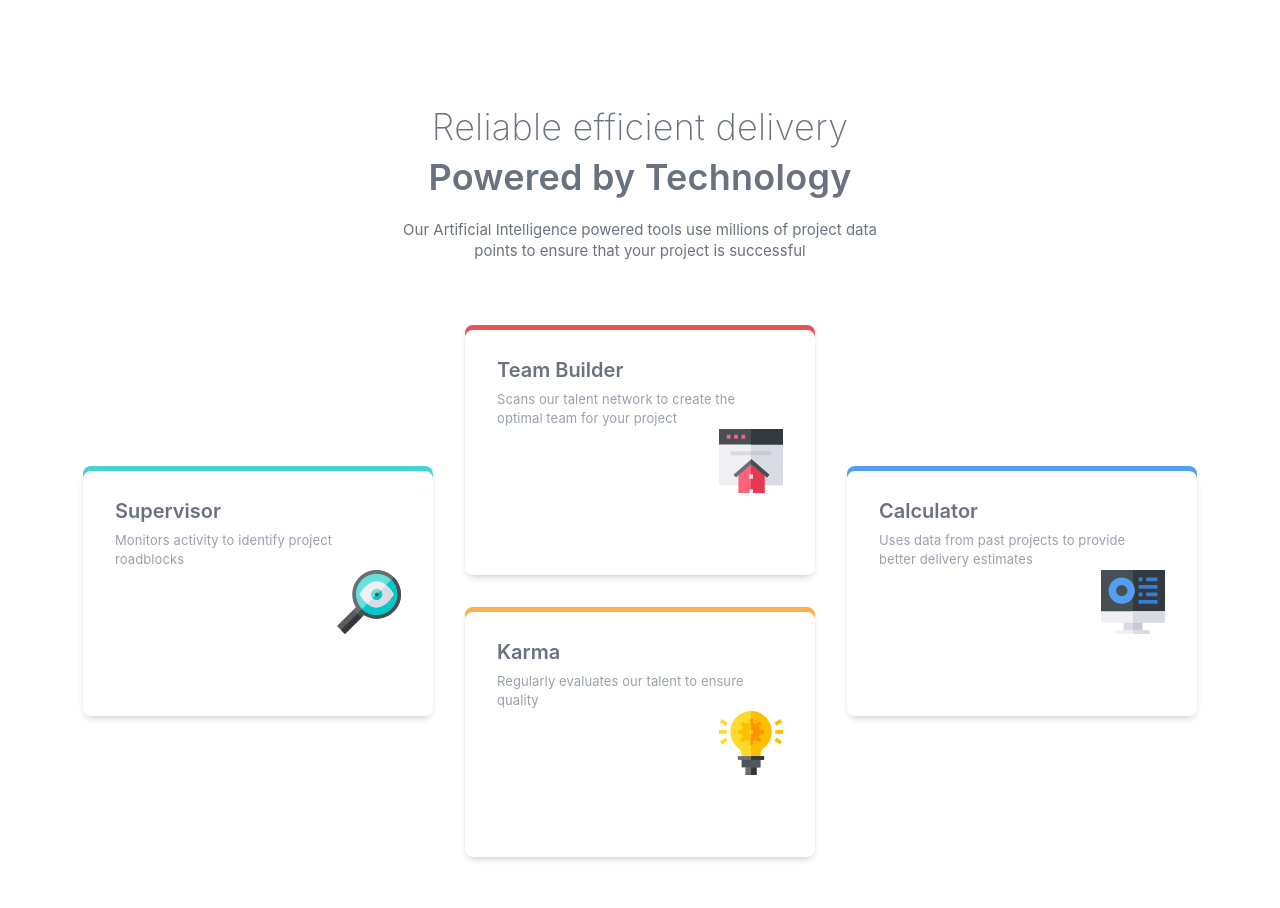
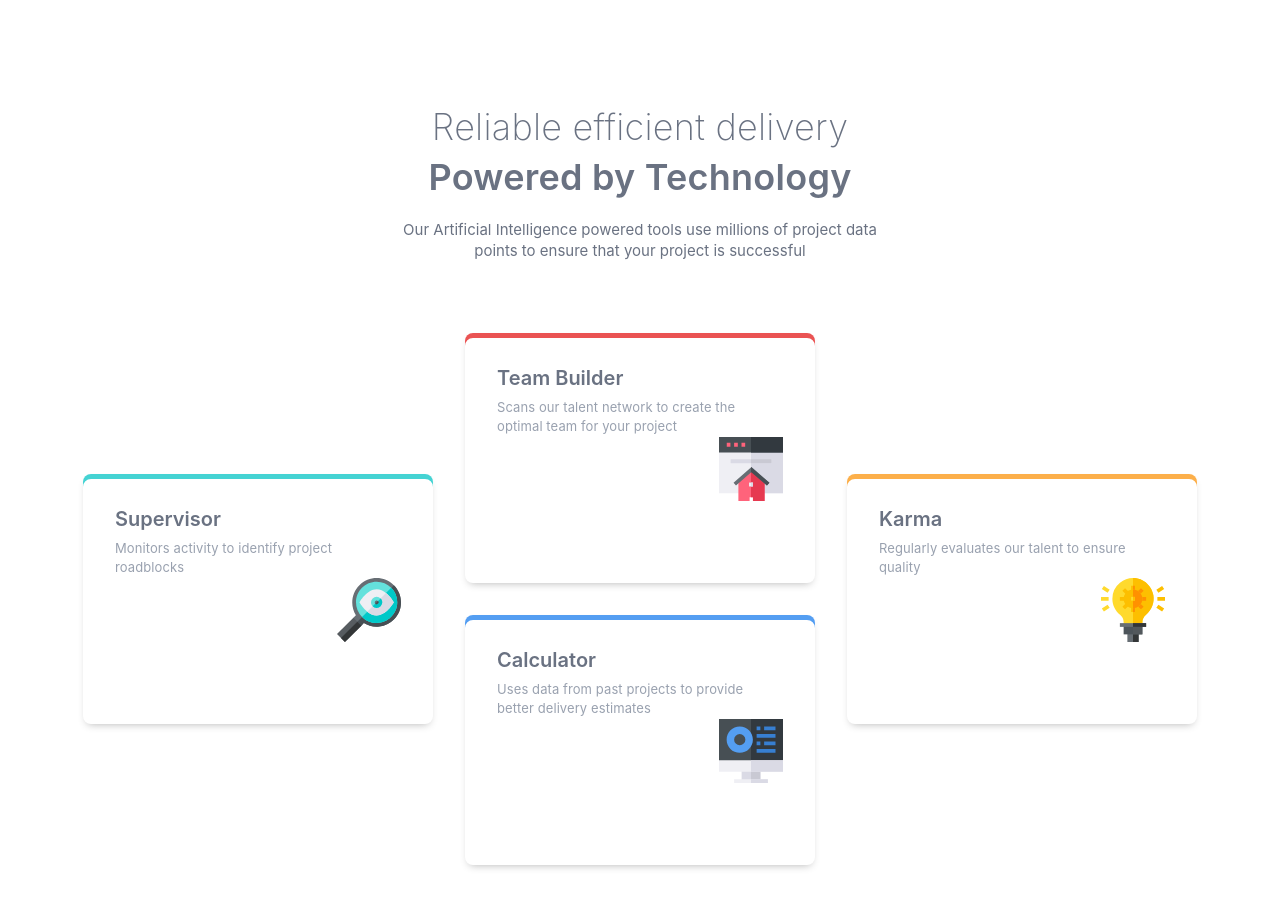
Before and after one commit to fringe4life/four-cards, a React (Vite) app: page / in a window 1280 px wide. Shown: the top 908 px of the page. Built offline with nearby package versions, Linux system fonts and the light colour scheme.

Commit message:
actually fixed columns

```diff
--- a/src/App.tsx
+++ b/src/App.tsx
@@ -7,7 +7,7 @@ function App() {
   return (
     <>
       <Header />
-      <main className="grid justify-center col-[2]  mb-[2.875rem] md:mb-20 xl:mb-40 grid-cols-[19.625rem]  md:grid-cols-[21.875rem_21.875rem_21.875rem_21.875rem] gap-8  xl:grid-cols-[21.875rem_21.875rem_21.875rem] xl:grid-rows-4">
+      <main className="grid justify-self-center col-[2]  mb-[2.875rem] md:mb-20 xl:mb-40 grid-cols-[1fr]  md:grid-cols-[1fr_9.8125rem_9.8125rem_9.8125rem_9.8125rem_1fr] gap-8  xl:grid-cols-[1fr_21.875rem_21.875rem_21.875rem_1fr] xl:grid-rows-4">
         {cardEls}
       </main>
     </>
--- a/src/components/Header.tsx
+++ b/src/components/Header.tsx
@@ -1,6 +1,6 @@
 export default function Header(){
     return (
-        <header className="text-gray-500 col-[2] mb-16 mt-14 md:mt-20 xl:mt-[6.375rem] text-center max-w-[50.375ch] justify-self-center">
+        <header className="text-gray-500 col-[2] mb-16 xl:mb-18 mt-14 md:mt-20 xl:mt-[6.375rem] text-center max-w-[50.375ch] justify-self-center">
             <hgroup>
                 <h1 className="font-extralight text-4xl leading-[1.4] tracking-[0.25px]">Reliable efficient delivery</h1>
                 <h2 className="font-semibold text-4xl leading-[1.4] tracking-[0.25px] mb-4">Powered by Technology</h2>
--- a/src/data.ts
+++ b/src/data.ts
@@ -11,8 +11,8 @@ export default [
         img: supervisor,
         id:1,
         sm: ["col-span-1"],
-        md: [ "md:col-start-2", "md:col-span-2", 'md:row-span-full',  ],
-        xl: ["xl:col-[1]", "xl:row-start-[2]", "xl:row-span-2"],
+        md: [ "md:col-start-3", "md:col-span-2", 'md:row-span-full',  ],
+        xl: ["xl:col-start-2", "xl:row-start-[2]", "xl:row-span-2"],
         shadow: "shadow-[inset_0_5px_0_0_#45d3d3,0_4px_8px_-4px_#0000004d]"
     },
     {
@@ -21,8 +21,8 @@ export default [
         img: team,
         id:2,
         sm: ["col-span-1"],
-        md:["md:col-start-2", "md:col-span-2", "md:row-start-2", 'md:row-end-auto'],
-        xl: ["xl:col-[2]", "xl:row-start-0", "xl:row-span-2"],
+        md:["md:col-start-2",  "md:row-start-2", 'md:row-end-auto'],
+        xl: ["xl:col-start-3", "xl:row-start-1", "xl:row-span-2"],
         shadow: "shadow-[inset_0_5px_0_0_#ea5353,0_4px_8px_-4px_#0000004d]"
 
     },
@@ -32,8 +32,8 @@ export default [
         img: karma,
         id:3,
         sm: ["col-span-1"],
-        md:[ "md:col-start-3", "md:col-span-2", "md:row-[2]",],
-        xl: ["xl:col-[2]", "xl:row-start-3", "xl:row-span-2"],
+        md:[ "md:col-start-4", "md:col-span-2", "md:row-[2]",],
+        xl: ["xl:col-start-4", "xl:row-start-2", "xl:row-span-2"],
         shadow: "shadow-[inset_0_5px_0_0_#fcaf4a,0_4px_8px_-4px_#0000004d]"
     },
     {
@@ -42,8 +42,8 @@ export default [
         img: calculator,
         id:4,
         sm: ["col-span-1"],
-        md:['md:row-[3]', "md:col-start-2",  "md:col-span-2", "md:justify-self-center"],
-        xl: ["xl:col-[3]", "xl:row-start-[2]", "xl:row-span-2"],
+        md:['md:row-[3]', "md:col-start-3",  "md:col-span-2", "md:justify-self-center"],
+        xl: ["xl:col-[3]", "xl:row-start-3", "xl:row-span-2"],
         shadow: "shadow-[inset_0_5px_0_0_#549ef2,0_4px_8px_-4px_#0000004d]"
     },
 
--- a/src/index.css
+++ b/src/index.css
@@ -9,13 +9,13 @@ html {
 	grid-template-columns: 0px 1fr 0px;
 	gap: 0 1.875rem;
 
-	@media screen and (width >= 48rem) {
+	/* @media screen and (width >= 48rem) {
 		gap: 0 3.375rem;
 	}
 
 	@media screen and (width >= 90rem) {
 		gap: 0 10.1875rem;
-	}
+	} */
 }
 
 :root {
```
